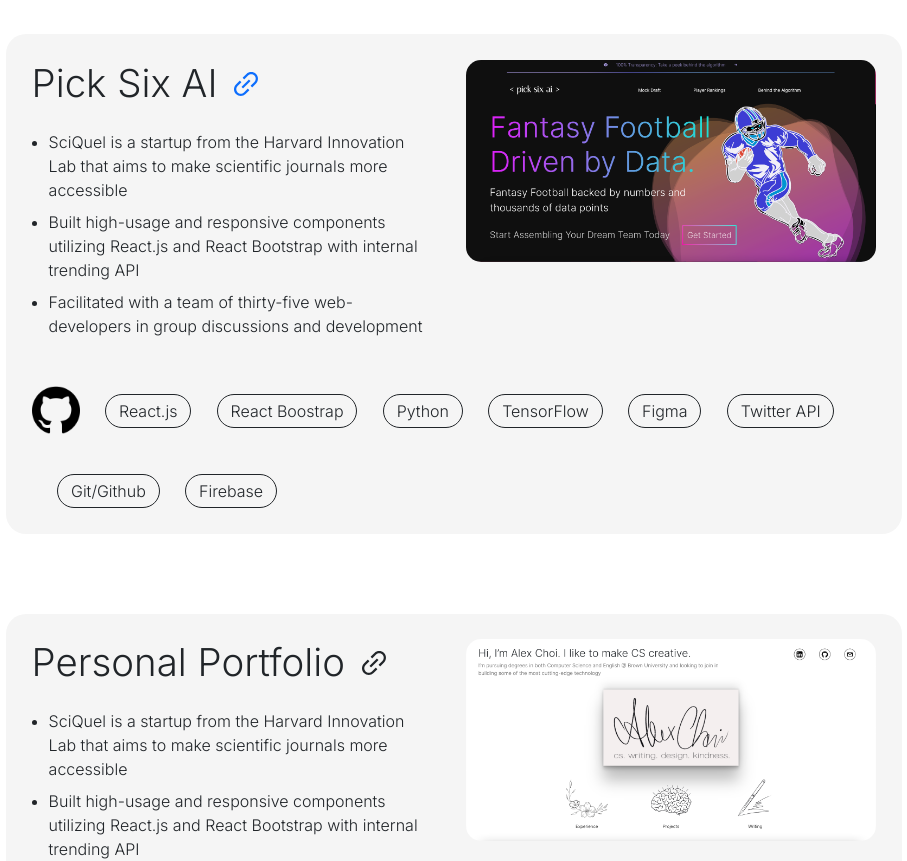
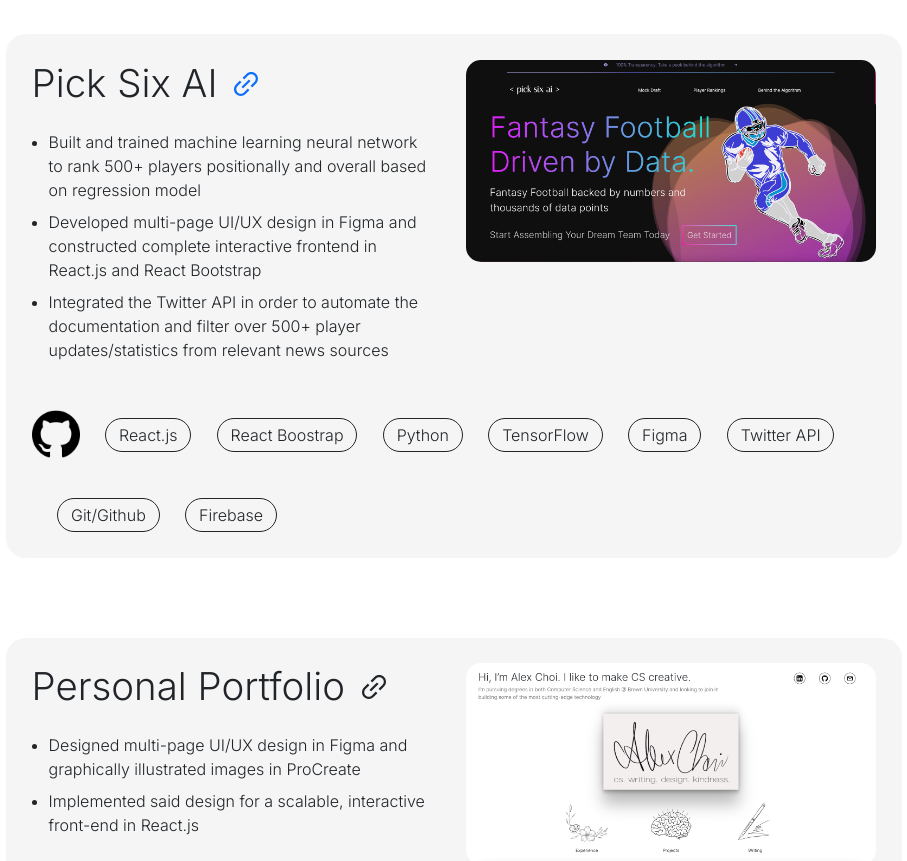
Before and after one commit to abchoi11/alexbchoiswe, a React (Create React App) app: page /projects in a window 1280 px wide. Shown: the part 840-1701 px from the top of the page, without its empty margins (186-1093 px from the left). Built offline with nearby package versions, Linux system fonts and the light colour scheme; a web font is replaced by a local one.

Commit message:
website done

```diff
--- a/src/components/Header/Header.module.css
+++ b/src/components/Header/Header.module.css
@@ -59,6 +59,6 @@
 @media only screen and (max-width: 992px) {
 
   .heading {
-    font-size: 10vmax;
+    font-size: 6.5vmax;
   }
 }
--- a/src/components/Navbar/Navbar.module.css
+++ b/src/components/Navbar/Navbar.module.css
@@ -43,3 +43,9 @@
     box-shadow: inset 200px 0 0 0 #4a6de2;
 
   }
+
+  @media only screen and (max-width: 992px) {
+      .link {
+          margin-left: 0;
+      }
+  }
--- a/src/components/Writing/Piece/Piece.js
+++ b/src/components/Writing/Piece/Piece.js
@@ -9,10 +9,9 @@
         <h2 className={styles.title}>{title}</h2>
         <p>{genre} | {publication}</p>
         <p>
-          "I've chosen to do things for the sake of doing them and take back
-          control of my hobbies for the sake of myself."
+          {quote}
         </p>
-        <a href="">Read More</a>
+        <a href={link} target="_blank">Read More</a>
       </div>
     </div>
   );
--- a/src/pages/Experience.js
+++ b/src/pages/Experience.js
@@ -1,4 +1,4 @@
-import React, {useEffect} from "react";
+import React, { useEffect } from "react";
 import Section from "../components/Experience/Section/Section";
 import Header from "../components/Header/Header";
 import NavigationBar from "../components/Navbar/NavigtionBar";
@@ -8,10 +8,9 @@
 import Footer from "../components/Footer/Footer";
 
 function Experience(props) {
-
   useEffect(() => {
-    window.scrollTo(0, 0)
-  }, [])
+    window.scrollTo(0, 0);
+  }, []);
 
   return (
     <div>
@@ -29,9 +28,8 @@
         company={"SciQuel"}
         date={"May 2022 - August 2022"}
         description={[
-          "SciQuel is a startup from the Harvard Innovation Lab that aims to make scientific journals more accessible",
-          "Built high-usage and responsive components utilizing React.js and React Bootstrap with internal trending API",
-          "Facilitated with a team of thirty-five web-developers in group discussions and development",
+          "Built Home Page and Header dropdown components utilizing React.js and React Bootstrap compatible with internal trending article API",
+          "Presented performance reviews in twice-weekly meetings with team of 35 software-engineers/managers",
         ]}
       />
       <Section
@@ -40,9 +38,8 @@
         company={"Ivy CS Mentors"}
         date={"May 2022 - June 2022"}
         description={[
-          "SciQuel is a startup from the Harvard Innovation Lab that aims to make scientific journals more accessible",
-          "Built high-usage and responsive components utilizing React.js and React Bootstrap with internal trending API",
-          "Facilitated with a team of thirty-five web-developers in group discussions and development",
+          "Led sole responsibility of web-development resulting in $3,000 of customer transactions",
+          "Consistently adapted to feedback on UI/UX design for new premium service resulting in an uptick in of 20% in gross profit",
         ]}
       />
       <Section
@@ -51,13 +48,12 @@
         company={"Full Stack at Brown"}
         date={"March 2022 - May 2022"}
         description={[
-          "SciQuel is a startup from the Harvard Innovation Lab that aims to make scientific journals more accessible",
-          "Built high-usage and responsive components utilizing React.js and React Bootstrap with internal trending API",
-          "Facilitated with a team of thirty-five web-developers in group discussions and development",
+          "Tasked with development of mobile login page paired with Firebase Google and Facebook user authentication",
+          "Consistently adapted to feedback from manager on design choices and UI design in team of 6 SWE/managers",
         ]}
         end={true}
       />
-      <Footer/>
+      <Footer />
     </div>
   );
 }
--- a/src/pages/Home.module.css
+++ b/src/pages/Home.module.css
@@ -171,6 +171,10 @@
 }
 
 @media only screen and (max-width: 992px) {
+  .main {
+    height:auto;
+    overflow: auto;
+  }
   .heading {
     overflow: auto;
     white-space: normal;
@@ -201,6 +205,10 @@
     width: 30vw;
   }
 
+  .drawings:hover{
+    width: 30vw;
+  }
+
   .socialsContainer {
     padding-left: 30vw;
     padding-right: 30vw;
--- a/src/pages/Projects.js
+++ b/src/pages/Projects.js
@@ -2,9 +2,9 @@
 import NavigationBar from "../components/Navbar/NavigtionBar";
 import Header from "../components/Header/Header";
 import Project from "../components/Projects/Project/Project";
-import ps from "../images/pick-six.png"
-import personal from "../images/personal.png"
-import tetris from "../images/tetris.png"
+import ps from "../images/pick-six.png";
+import personal from "../images/personal.png";
+import tetris from "../images/tetris.png";
 import Footer from "../components/Footer/Footer";
 
 function Projects(props) {
@@ -21,37 +21,50 @@
       <Project
         title={"Pick Six AI"}
         description={[
-          "SciQuel is a startup from the Harvard Innovation Lab that aims to make scientific journals more accessible",
-          "Built high-usage and responsive components utilizing React.js and React Bootstrap with internal trending API",
-          "Facilitated with a team of thirty-five web-developers in group discussions and development",
+          "Built and trained machine learning neural network to rank 500+ players positionally and overall based on regression model",
+          "Developed multi-page UI/UX design in Figma and constructed complete interactive frontend in React.js and React Bootstrap",
+          "Integrated the Twitter API in order to automate the documentation and filter over 500+ player updates/statistics from relevant news sources",
         ]}
         image={ps}
-        techStack={["React.js", "React Boostrap", "Python","TensorFlow", "Figma", "Twitter API", "Git/Github", "Firebase"]}
+        techStack={[
+          "React.js",
+          "React Boostrap",
+          "Python",
+          "TensorFlow",
+          "Figma",
+          "Twitter API",
+          "Git/Github",
+          "Firebase",
+        ]}
         link={"https://pick-six-ai.web.app/"}
         git={"https://github.com/AskSid/pick-six-ai"}
       />
       <Project
         title={"Personal Portfolio"}
         description={[
-          "SciQuel is a startup from the Harvard Innovation Lab that aims to make scientific journals more accessible",
-          "Built high-usage and responsive components utilizing React.js and React Bootstrap with internal trending API",
-          "Facilitated with a team of thirty-five web-developers in group discussions and development",
+          "Designed multi-page UI/UX design in Figma and graphically illustrated images in ProCreate",
+          "Implemented said design for a scalable, interactive front-end in React.js ",
         ]}
         image={personal}
-        techStack={["React.js", "React Boostrap", "Figma", "Git/Github", "Firebase"]}
+        techStack={[
+          "React.js",
+          "React Boostrap",
+          "Figma",
+          "Git/Github",
+          "Firebase",
+        ]}
         git="https://github.com/abchoi11/alexbchoiswe"
       />
       <Project
         title={"Tetris"}
         description={[
-          "SciQuel is a startup from the Harvard Innovation Lab that aims to make scientific journals more accessible",
-          "Built high-usage and responsive components utilizing React.js and React Bootstrap with internal trending API",
-          "Facilitated with a team of thirty-five web-developers in group discussions and development",
+          "Coded a fully functional Tetris program via Object-Oriented-Design in Java",
+          "Game includes moment-by-moment piece checking, advanced row-clearing algorithm with T-Spins, and three modes of difficulty",
         ]}
         image={tetris}
         techStack={["Java", "JavaFx", "Git/Github"]}
       />
-      <Footer/>
+      <Footer />
     </div>
   );
 }
--- a/src/pages/Writing.js
+++ b/src/pages/Writing.js
@@ -33,14 +33,18 @@
               genre={"Narrative"}
               publication={"Brown Univ. post- Magazine"}
               image={hobby}
+              quote={"\"That’s what I’m embracing now; I’ve chosen to do things for the sake of doing them and take back control of my hobbies for the sake of myself. \""}
+              link={"https://www.browndailyherald.com/article/2022/03/hobby-choi"}
             />
           </Col>
           <Col lg={4}>
             <Piece
-              title={"Scallion Pancakes"}
+              title={"파전 (pajeon)"}
               genre={"Poetry"}
               publication={"elementia"}
               image={scallion}
+              quote={"\"the tiredness of my bones seeps into the tissue of my marrow\""}
+              link={"https://www.jocolibrary.org/teens/elementia/article/pajeon-pajeon"}
             />
           </Col>
           <Col lg={4}>
@@ -49,16 +53,20 @@
               genre={"Poetry"}
               publication={"Cathartic Youth Literary Magazine"}
               image={meditate}
+              quote={"\"fields of a darkened sorrow \n i reap nonetheless \n for there’s no grain \n that is truly bountiful forever \""}
+              link={"https://www.catharticlitmagazine.com/magazine/cry-me-to-nirvana-by-alex-choi-18-virginia"}
             />
           </Col>
         </Row>
         <Row>
           <Col lg={4}>
             <Piece
-              title={"Apollo"}
+              title={"apollo"}
               genre={"Poetry"}
               publication={"Cathartic Youth Literary Magazine"}
               image={apollo}
+              quote={"\"pull on my heart like guitar strings just make sure the melody is as sweet as your touch \""}
+              link={"https://www.catharticlitmagazine.com/magazine/apollo-by-alex-choi-18-virginia"}
             />
           </Col>
         </Row>
```
